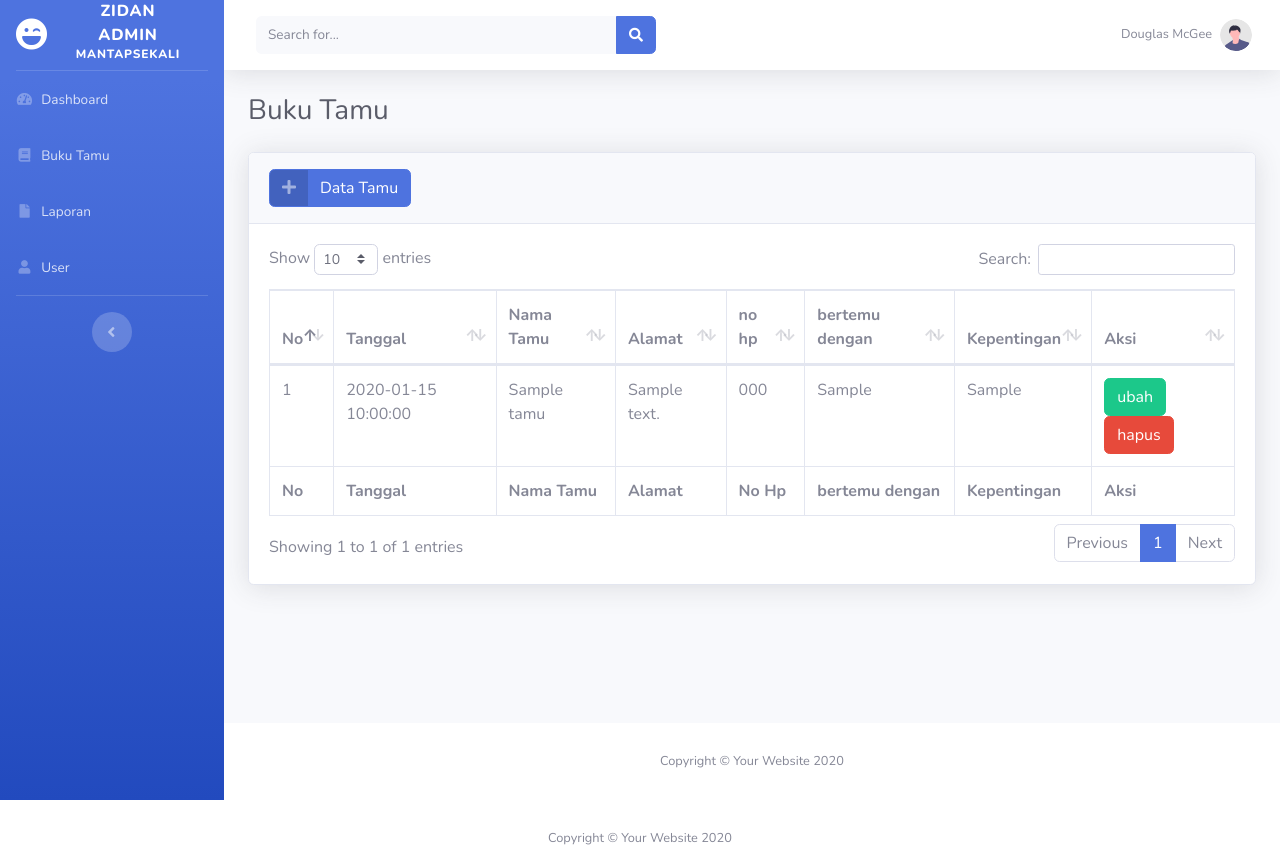
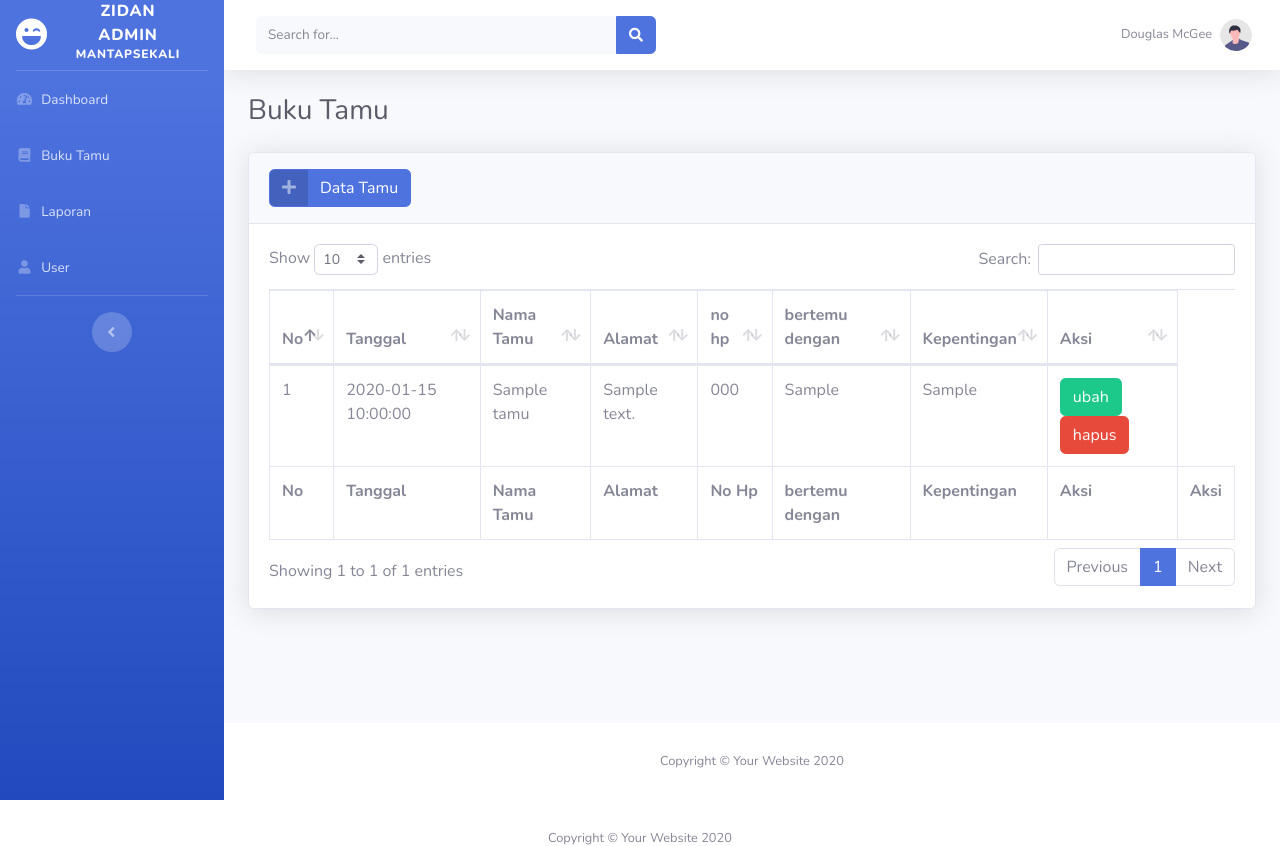
Before and after one commit to ZidannAR/web, a PHP site: page /buku_tamu.php in a window 1280 px wide. Shown: the top 846 px of the page. Run offline with PHP 8.4, Linux system fonts and the light colour scheme; tables that the repository leaves empty or names only in its code hold one stand-in row (values such as "Sample post").

Commit message:
pengen pulanggggg

```diff
--- a/buku_tamu.php
+++ b/buku_tamu.php
@@ -111,6 +111,7 @@
                                  <th>No Hp</th>
                                  <th>bertemu dengan</th>
                                  <th>Kepentingan</th>
+                                 <th>Aksi</th>
                                  <th>Aksi</th>
                              </tr>
 
```
